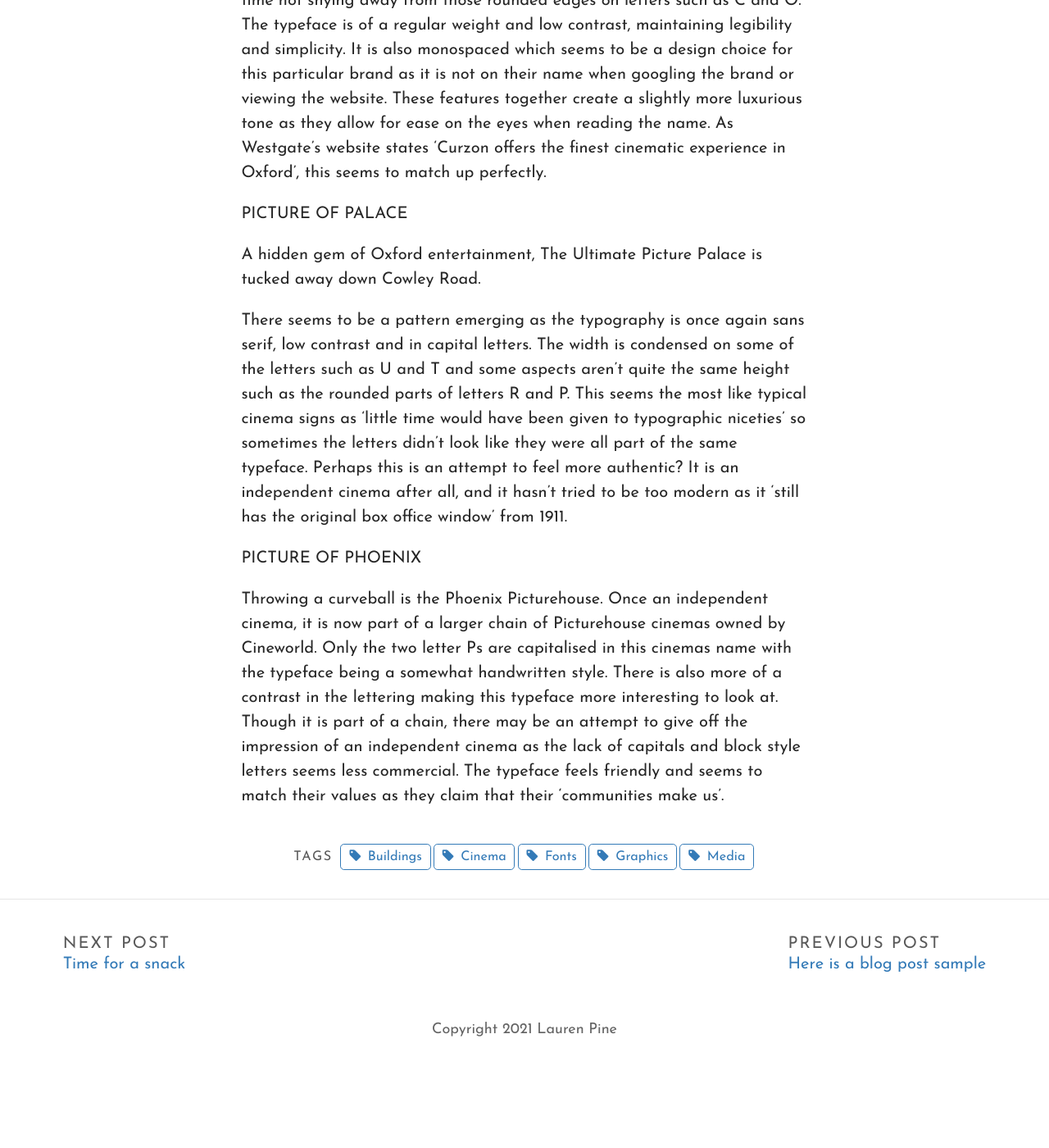
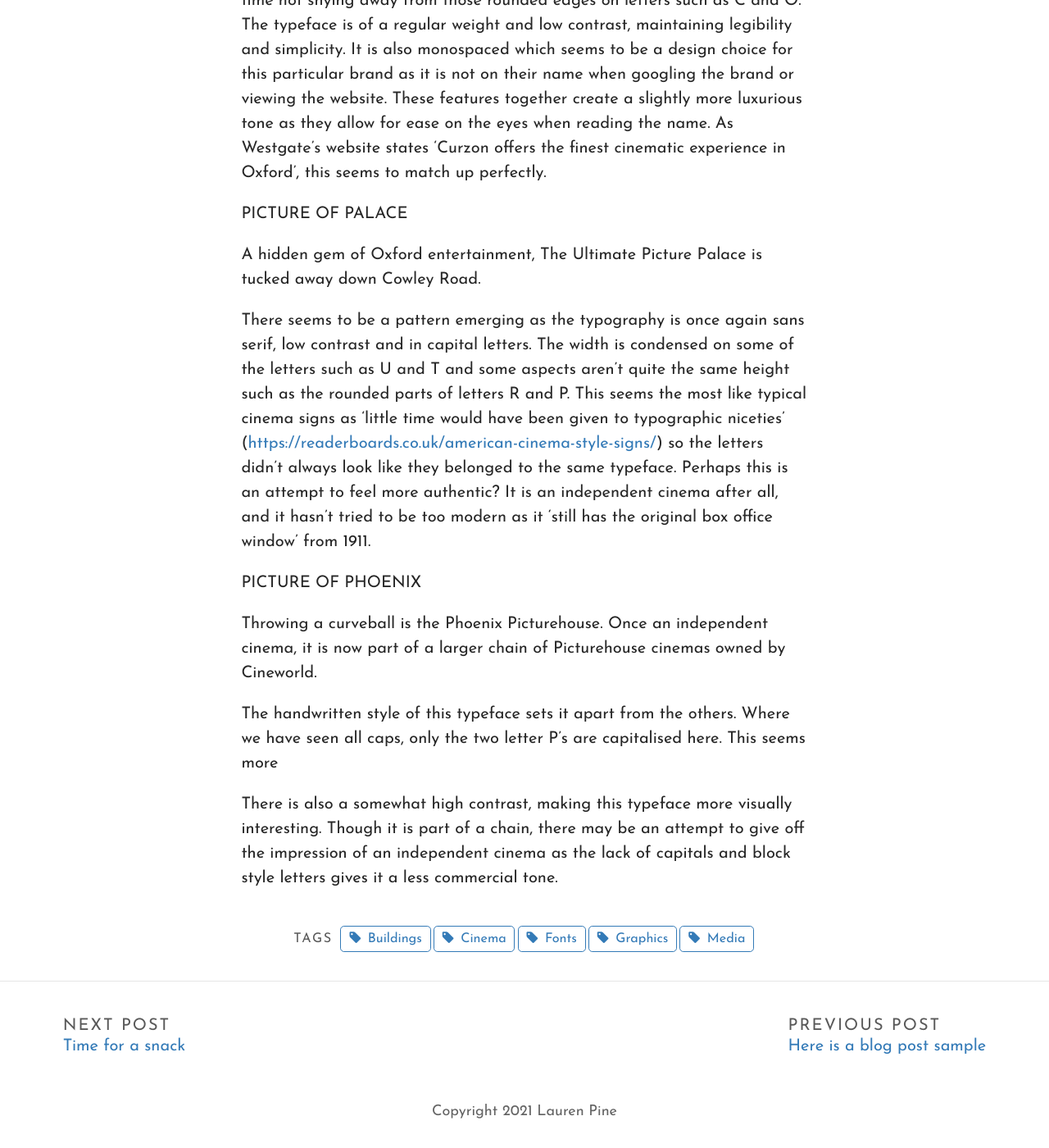
Before and after one commit to laurenlouisap/typography, a Jekyll site: the page built from _posts/2021-10-05-lets-go-to-the-movies.md, in a window 1280 px wide and 1400 px high, scrolled down 1577 px. Shown: the whole window at 82% size. Built offline with Jekyll 4.4.1, drawn with Linux system fonts in a browser that asks for light colours; some web fonts are replaced; before the commit the page ends 2877 px from its top, so only the background shows below that.

Commit message:
Update Post “2021-10-05-lets-go-to-the-movies”

```diff
--- a/_posts/2021-10-05-lets-go-to-the-movies.md
+++ b/_posts/2021-10-05-lets-go-to-the-movies.md
@@ -29,8 +29,12 @@
 
 A hidden gem of Oxford entertainment, The Ultimate Picture Palace is tucked away down Cowley Road.
 
-There seems to be a pattern emerging as the typography is once again sans serif, low contrast and in capital letters. The width is condensed on some of the letters such as U and T and some aspects aren’t quite the same height such as the rounded parts of letters R and P. This seems the most like typical cinema signs as ‘little time would have been given to typographic niceties’ so sometimes the letters didn’t look like they were all part of the same typeface. Perhaps this is an attempt to feel more authentic? It is an independent cinema after all, and it hasn’t tried to be too modern as it ‘still has the original box office window’ from 1911.
+There seems to be a pattern emerging as the typography is once again sans serif, low contrast and in capital letters. The width is condensed on some of the letters such as U and T and some aspects aren’t quite the same height such as the rounded parts of letters R and P. This seems the most like typical cinema signs as ‘little time would have been given to typographic niceties’ (<https://readerboards.co.uk/american-cinema-style-signs/>) so the letters didn’t always look like they belonged to the same typeface. Perhaps this is an attempt to feel more authentic? It is an independent cinema after all, and it hasn’t tried to be too modern as it ‘still has the original box office window’ from 1911.
 
 PICTURE OF PHOENIX
 
-Throwing a curveball is the Phoenix Picturehouse. Once an independent cinema, it is now part of a larger chain of Picturehouse cinemas owned by Cineworld. Only the two letter Ps are capitalised in this cinemas name with the typeface being a somewhat handwritten style. There is also more of a contrast in the lettering making this typeface more interesting to look at. Though it is part of a chain, there may be an attempt to give off the impression of an independent cinema as the lack of capitals and block style letters seems less commercial. The typeface feels friendly and seems to match their values as they claim that their ‘communities make us’.
+Throwing a curveball is the Phoenix Picturehouse. Once an independent cinema, it is now part of a larger chain of Picturehouse cinemas owned by Cineworld.
+
+The handwritten style of this typeface sets it apart from the others. Where we have seen all caps, only the two letter P's are capitalised here. This seems more
+
+There is also a somewhat high contrast, making this typeface more visually interesting. Though it is part of a chain, there may be an attempt to give off the impression of an independent cinema as the lack of capitals and block style letters gives it a less commercial tone.
```
